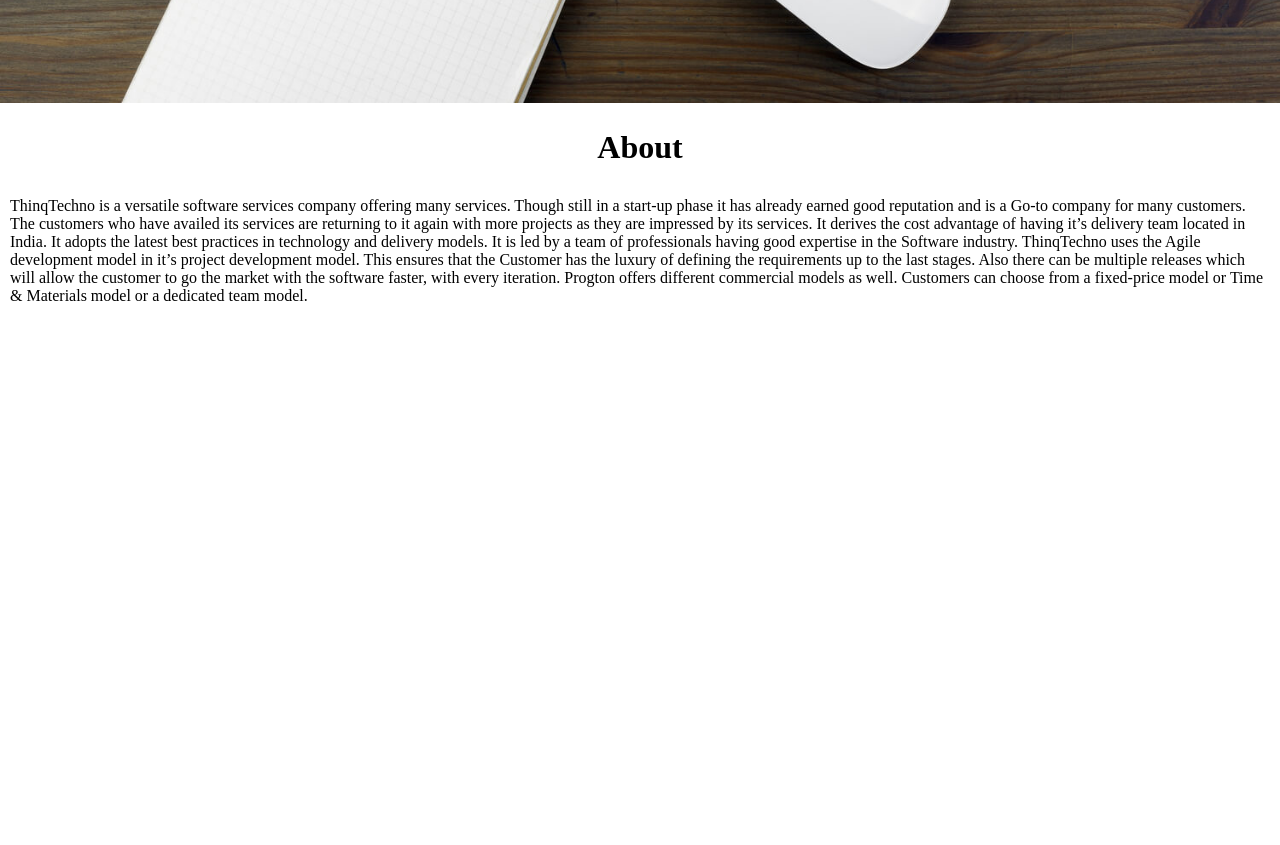
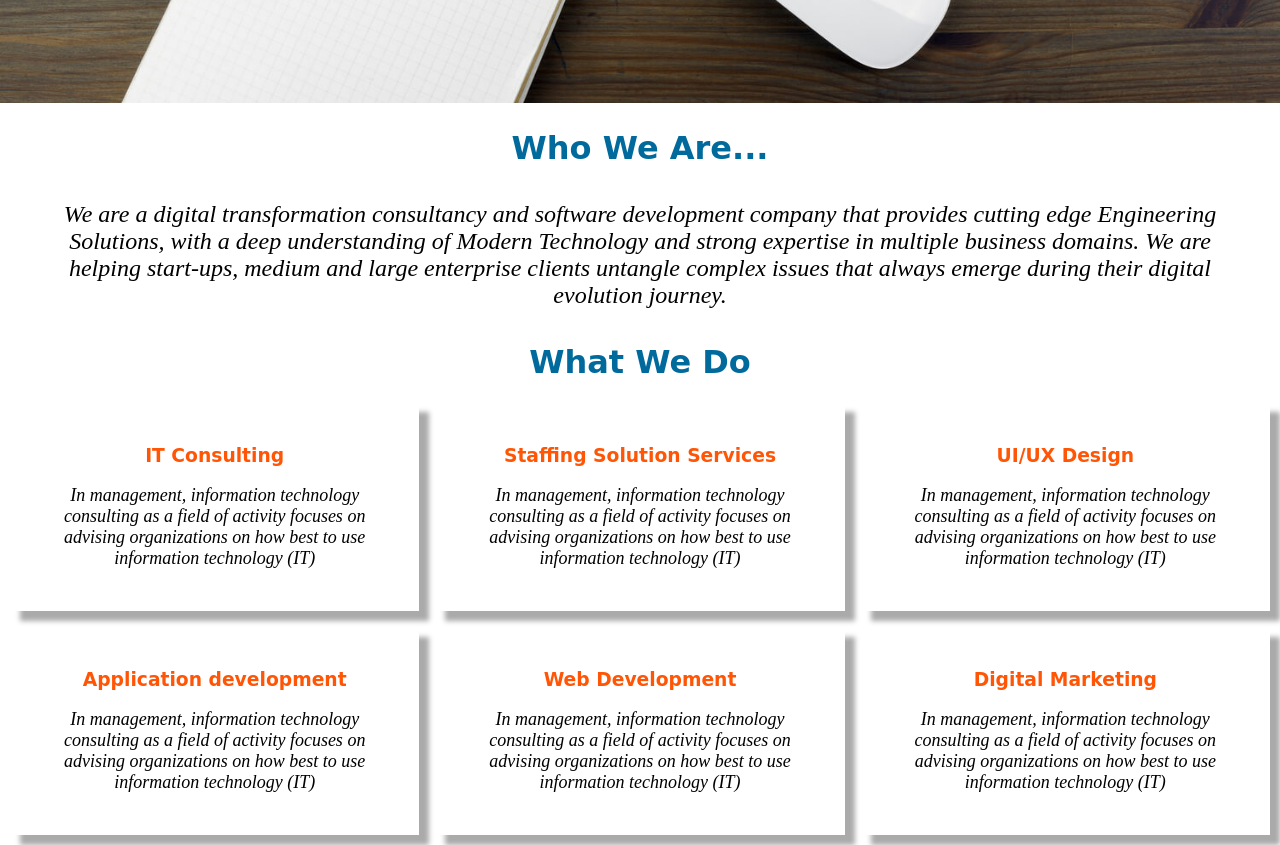
Before and after one commit to ThinqTechno/thinqTechno_website, a plain HTML site: page index.html in a window 1280 px wide. Shown: the part 720-1565 px from the top of the page. Before the commit the page ends 1051 px from the top, so only its background shows below. Drawn offline with nearby package versions, Linux system fonts and the light colour scheme.

Commit message:
added services grid block

```diff
--- a/index.html
+++ b/index.html
@@ -12,7 +12,7 @@
         <a href="index.html"><img id="logo" src="images/logo.png" alt="ThinqTechno" ></a>
         <div class="nav-bar">
             <ul class="nav">
-                <li><a href="#">About</a></li>
+                <li><a href="#about">About</a></li>
                 <li><a href="#">Services</a></li>
                 <li><a href="#">Carreers</a></li>
                 <li><a href="#">Blog</a></li>
@@ -21,30 +21,74 @@
         </div>
         <div class="slideshow-container">
             <div class="mySlides">
-                <img src="images/device.jpg" style="width:100%">
+                <img src="images/device.jpg">
             </div>
             <div class="mySlides">
-                <img src="images/itconsulting.jpg" style="width:100%">
+                <img src="images/itconsulting.jpg">
             </div>
             <div class="mySlides">
-                <img src="images/cyber_security2.jpg" style="width:100%">
+                <img src="images/cyber_security2.jpg">
             </div>
 
             <a class="prev" onclick="plusSlides(-1)">&#10094;</a>
             <a class="next" onclick="plusSlides(1)">&#10095;</a>
         </div>
+        <a name="about"></a>
         <div class="about">
-            <h1 style="text-align: center;">About</h1>
-            <p style="padding: 10px;">
-                ThinqTechno is a versatile software services company offering many services.
-                Though still in a start-up phase it has already earned good reputation and is a Go-to company for many customers.
-                The customers who have availed its services are returning to it again with more projects as they are impressed by its services.
-                It derives the cost advantage of having it’s delivery team located in India. It adopts the latest best practices in technology and delivery models.
-                It is led by a team of professionals having good expertise in the Software industry. ThinqTechno uses the Agile development model in it’s project development model.
-                This ensures that the Customer has the luxury of defining the requirements up to the last stages.
-                Also there can be multiple releases which will allow the customer to go the market with the software faster, with every iteration.
-                Progton offers different commercial models as well. Customers can choose from a fixed-price model or Time & Materials model or a dedicated team model.
+            <h1>Who We Are...</h1>
+            <p>
+                We are a digital transformation consultancy and software development
+                company that provides cutting edge Engineering Solutions, with a deep
+                understanding of Modern Technology and strong expertise in multiple
+                business domains. We are helping start-ups, medium and large enterprise
+                clients untangle complex issues that always emerge during their digital
+                evolution journey.
             </p>
+        </div>
+        <h1>What We Do</h1>
+        <div class="grid">
+            <div class="box-effect">
+                <h3>IT Consulting</h3>
+                <p>
+                    In management, information technology consulting as a
+                    field of activity focuses on advising organizations on how best to use information technology (IT)
+                </p>
+            </div>
+            <div class="box-effect">
+                <h3>Staffing Solution Services</h3>
+                <p>
+                    In management, information technology consulting as a
+                    field of activity focuses on advising organizations on how best to use information technology (IT)
+                </p>
+            </div>
+            <div class="box-effect">
+                <h3>UI/UX Design</h3>
+                <p>
+                    In management, information technology consulting as a
+                    field of activity focuses on advising organizations on how best to use information technology (IT)
+                </p>
+            </div>
+            <div class="box-effect">
+                <h3>Application development</h3>
+                <p>
+                    In management, information technology consulting as a
+                    field of activity focuses on advising organizations on how best to use information technology (IT)
+                </p>
+            </div>
+            <div class="box-effect">
+                <h3>Web Development</h3>
+                <p>
+                    In management, information technology consulting as a
+                    field of activity focuses on advising organizations on how best to use information technology (IT)
+                </p>
+            </div>
+            <div class="box-effect">
+                <h3>Digital Marketing</h3>
+                <p>
+                    In management, information technology consulting as a
+                    field of activity focuses on advising organizations on how best to use information technology (IT)
+                </p>
+            </div>
         </div>
         <script>
             $(function(){
--- a/style.css
+++ b/style.css
@@ -2,15 +2,14 @@
 body{
     margin: 0;
 }
-.slideshow-container > img{
+.mySlides > img{
     background-size: cover;
-    /* position: relative; */
+    /* filter: grayscale(80%); */
     width: 100%;
 }
 .header{
     padding: 15px;
     background:rgba(0,0,0,0.6);
-    /* transition:background 1.5s ease; */
     position:fixed;
     top: 0;
     left: 0;
@@ -60,7 +59,6 @@
     padding: 16px;
     margin-top: -22px;
     color: #016a9d;
-
     font-weight: bold;
     font-size: 25px;
     transition: 0.6s ease;
@@ -76,3 +74,48 @@
 .prev:hover, .next:hover {
    color: #ff5505;
 }
+
+/* who we are (About section) */
+.about > p{
+    padding: 10px 50px;
+    text-align: center;
+    font-size: x-large;
+    font-style: italic;
+}
+.about > h1,  h1{
+    text-align: center;
+    font-family: cursive;
+    color: #016a9d;
+}
+
+/* services */
+.box-effect > h3{
+    text-align: center;
+    font-family: cursive;
+    color: #ff5505;
+}
+.box-effect > p{
+    text-align: center;
+    font-size: large;
+    font-style: italic;
+}
+.grid {
+    display: grid;
+    grid-template-columns: repeat(auto-fill, minmax(400px, 1fr));
+    grid-gap: 1rem;
+    margin: 10px;
+
+}
+.grid > div {
+    /* background: #EDE7F6; */
+    background: #ffffff;
+    padding: 1.5rem;
+    /* border-radius: 1rem; */
+}
+.grid > div:hover{
+    background-color: rgb(171, 197, 240);
+}
+.box-effect {
+    /* border: 1px solid #BFBFBF; */
+    box-shadow: 10px 10px 5px #aaaaaa;
+}
```
